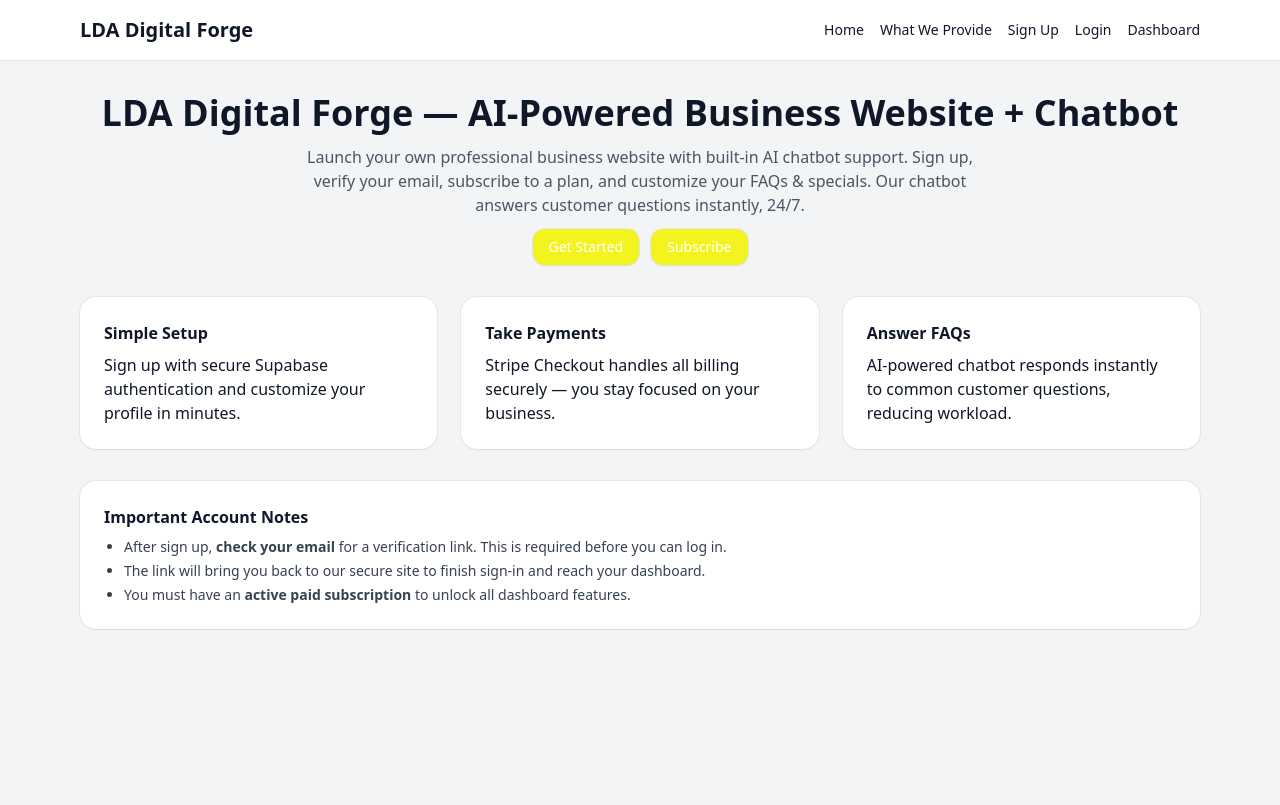
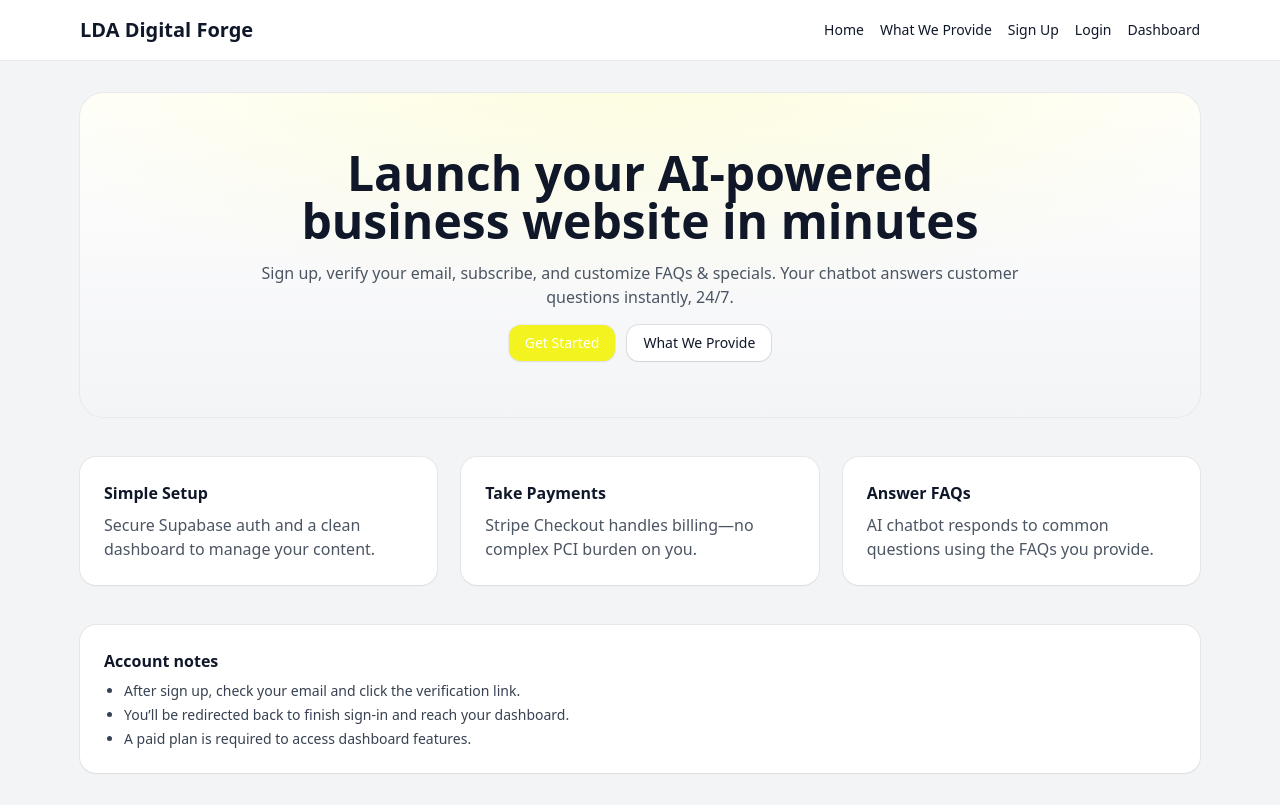
Before and after one commit to LandenAdams/lda-digital-forge, a Next.js app: page / in a window 1280 px wide. Built offline with nearby package versions, Linux system fonts and the light colour scheme.

Commit message:
Update index.tsx

```diff
--- a/pages/index.tsx
+++ b/pages/index.tsx
@@ -3,7 +3,7 @@ import Link from "next/link";
 
 export default function Home() {
   return (
-    <div className="space-y-8">
+    <div className="space-y-10">
       <Head>
         <title>LDA Digital Forge</title>
         <meta
@@ -12,56 +12,46 @@ export default function Home() {
         />
       </Head>
 
-      {/* Hero Section */}
-      <section className="text-center space-y-3">
-        <h1 className="text-3xl md:text-4xl font-bold">
-          LDA Digital Forge — AI-Powered Business Website + Chatbot
-        </h1>
-        <p className="text-gray-600 max-w-2xl mx-auto">
-          Launch your own professional business website with built-in AI chatbot support.
-          Sign up, verify your email, subscribe to a plan, and customize your FAQs & specials.
-          Our chatbot answers customer questions instantly, 24/7.
-        </p>
-        <div className="flex gap-3 justify-center">
-          <Link className="btn" href="/signup">
-            Get Started
-          </Link>
-          <Link className="btn" href="/subscribe">
-            Subscribe
-          </Link>
+      {/* Hero */}
+      <section className="hero rounded-3xl p-10 md:p-14 text-center ring-1 ring-black/5">
+        <div className="max-w-3xl mx-auto space-y-4">
+          <h1 className="text-3xl md:text-5xl font-extrabold leading-tight">
+            Launch your AI-powered business website in minutes
+          </h1>
+          <p className="text-gray-600">
+            Sign up, verify your email, subscribe, and customize FAQs & specials.
+            Your chatbot answers customer questions instantly, 24/7.
+          </p>
+          <div className="flex flex-wrap gap-3 justify-center">
+            <Link className="btn" href="/signup">Get Started</Link>
+            <Link className="btn btn-secondary" href="/service-description">What We Provide</Link>
+          </div>
         </div>
       </section>
 
-      {/* Features Section */}
+      {/* Features */}
       <section className="grid md:grid-cols-3 gap-6">
         <div className="card">
           <h3 className="font-semibold mb-2">Simple Setup</h3>
-          <p>Sign up with secure Supabase authentication and customize your profile in minutes.</p>
+          <p className="text-gray-600">Secure Supabase auth and a clean dashboard to manage your content.</p>
         </div>
         <div className="card">
           <h3 className="font-semibold mb-2">Take Payments</h3>
-          <p>Stripe Checkout handles all billing securely — you stay focused on your business.</p>
+          <p className="text-gray-600">Stripe Checkout handles billing—no complex PCI burden on you.</p>
         </div>
         <div className="card">
           <h3 className="font-semibold mb-2">Answer FAQs</h3>
-          <p>AI-powered chatbot responds instantly to common customer questions, reducing workload.</p>
+          <p className="text-gray-600">AI chatbot responds to common questions using the FAQs you provide.</p>
         </div>
       </section>
 
-      {/* Notes Section */}
+      {/* Notes */}
       <section className="card">
-        <h3 className="font-semibold mb-2">Important Account Notes</h3>
+        <h3 className="font-semibold mb-2">Account notes</h3>
         <ul className="list-disc pl-5 text-sm text-gray-700 space-y-1">
-          <li>
-            After sign up, <strong>check your email</strong> for a verification link.
-            This is required before you can log in.
-          </li>
-          <li>
-            The link will bring you back to our secure site to finish sign-in and reach your dashboard.
-          </li>
-          <li>
-            You must have an <strong>active paid subscription</strong> to unlock all dashboard features.
-          </li>
+          <li>After sign up, check your email and click the verification link.</li>
+          <li>You’ll be redirected back to finish sign-in and reach your dashboard.</li>
+          <li>A paid plan is required to access dashboard features.</li>
         </ul>
       </section>
     </div>
```
